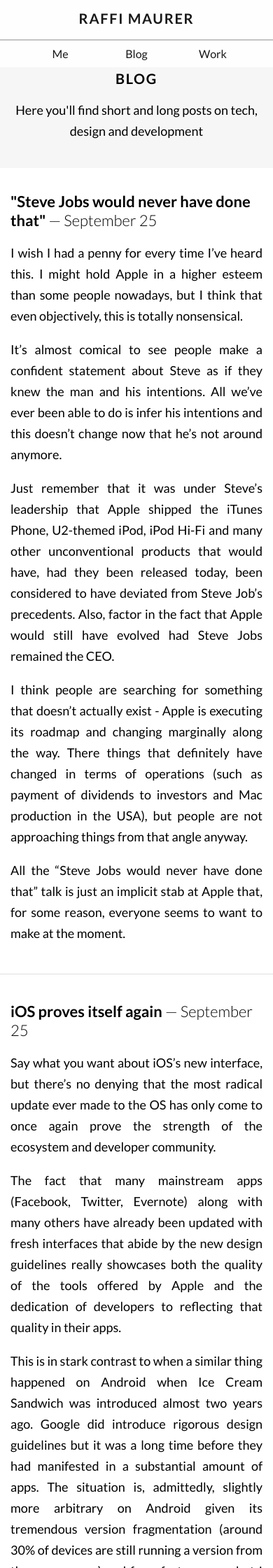
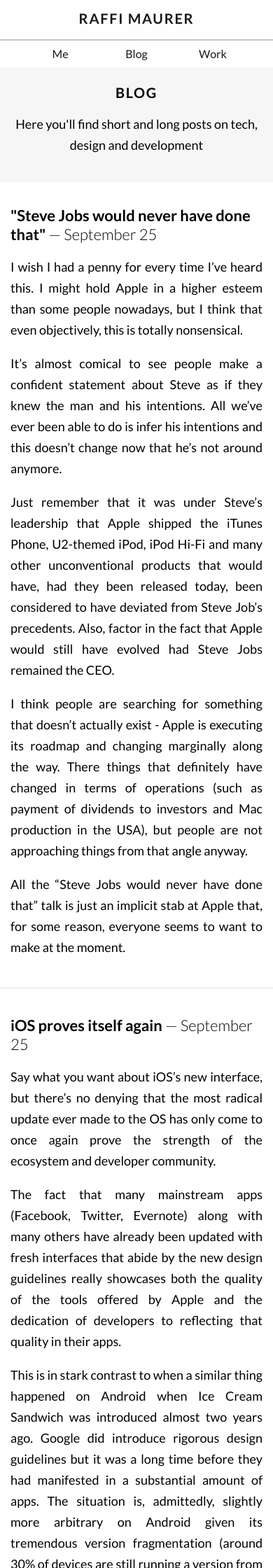
Before and after one commit to raffimaurer/raffimaurer.github.io, a Jekyll site: the page built from blog.html, in a window 390 px wide. Shown: the top 2240 px of the page at 70% size. Built offline with Jekyll 4.4.1, drawn with Linux system fonts in a browser that asks for light colours; nearby versions of some CDN libraries; Markdown is read by kramdown in place of the engine named in the settings.

Commit message:
Fix padding on mobile

```diff
--- a/css/misc.scss
+++ b/css/misc.scss
@@ -92,4 +92,7 @@ ul.posts {
         font-size: 18px;
     }
 
+    .bloghead {
+        padding: 20px;
+    }
 }
```
Also changed, not shown: css/main.min.css.
